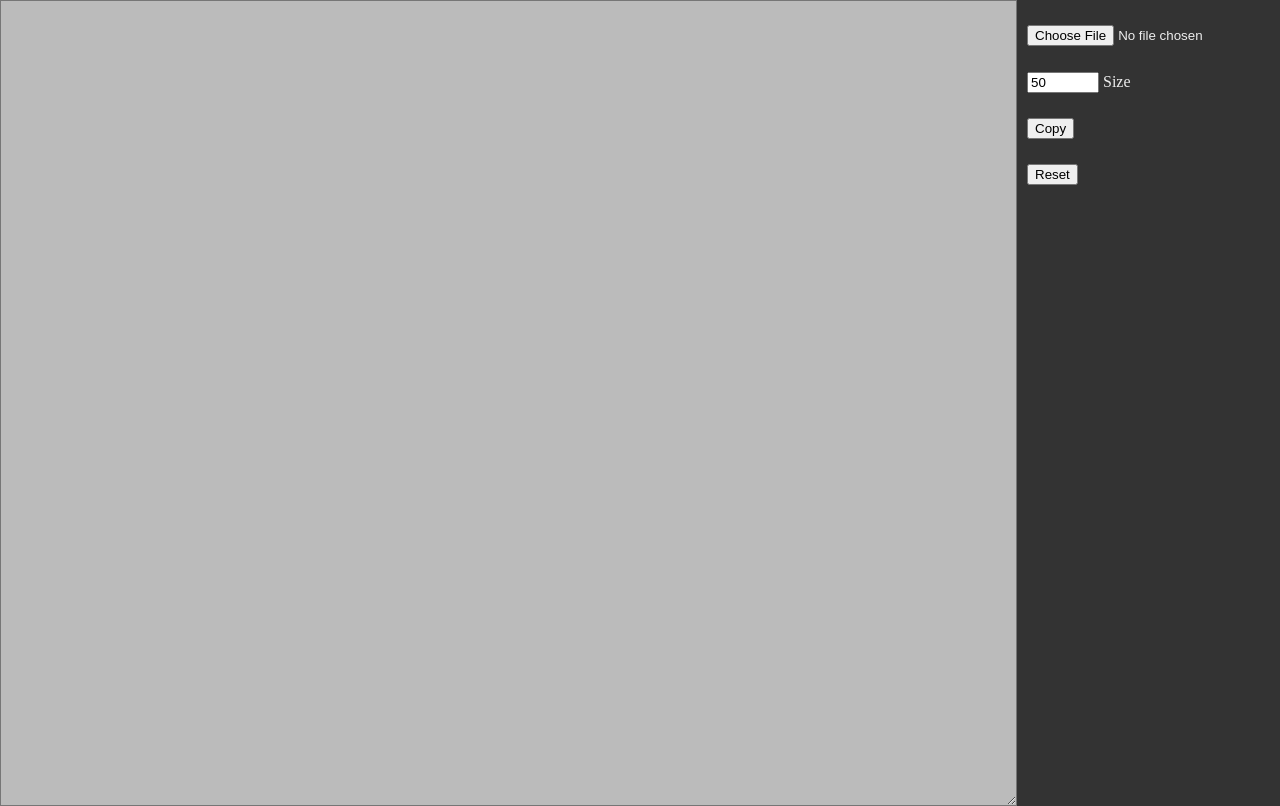
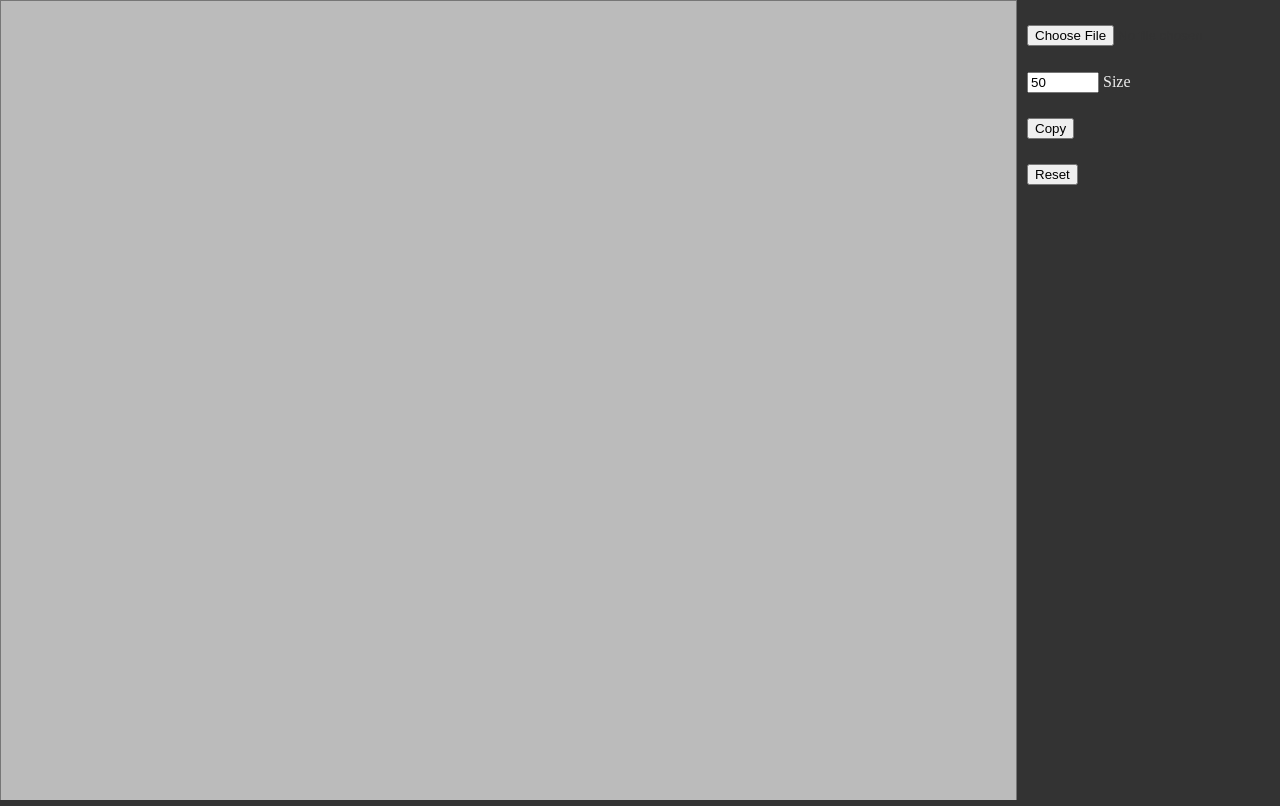
Before and after one commit to donno2048/im2ascii, a plain HTML site: page index.html in a window 1280 px wide. Drawn offline with Linux system fonts and the light colour scheme.

Commit message:
allow rendering the same file several times and styling

```diff
--- a/main.js
+++ b/main.js
@@ -79,6 +79,7 @@ window.onload = () => {
             output += "\n";
         }
         document.getElementsByTagName("textarea")[0].value = output;
+        document.querySelector('input[type="file"]').value = null;
     }
 	document.getElementsByTagName("button")[0].onclick = () => {
 		document.getElementsByTagName("textarea")[0].select();
--- a/style.css
+++ b/style.css
@@ -1,5 +1,8 @@
 :not(div) {
 	height: 100%;
+}
+:not(textarea) {
+	overflow-y: hidden;
 }
 body {
 	background: #333;
@@ -8,11 +11,26 @@ body {
 	display: flex;
 	flex-direction: row;
 }
+input[type="file"] {
+	color: #333;
+}
 textarea {
 	flex: 1 1;
 	white-space: pre;
 	color: white;
 	background-color: #bbb;
+	resize: none;
+}
+textarea::-webkit-scrollbar {
+	border-radius: 10px;
+	background-color: #eee;
+}
+textarea::-webkit-scrollbar-thumb {
+	border-radius: 10px;
+	background-color: #555;
+}
+textarea::-webkit-scrollbar-corner {
+	visibility: hidden;
 }
 #options {
 	flex-direction: column;
@@ -21,3 +39,6 @@ textarea {
 #options > div {
 	padding-top: 10%;
 }
+button {
+	cursor: pointer;
+}
```
Also changed, not shown: 1 other file.
